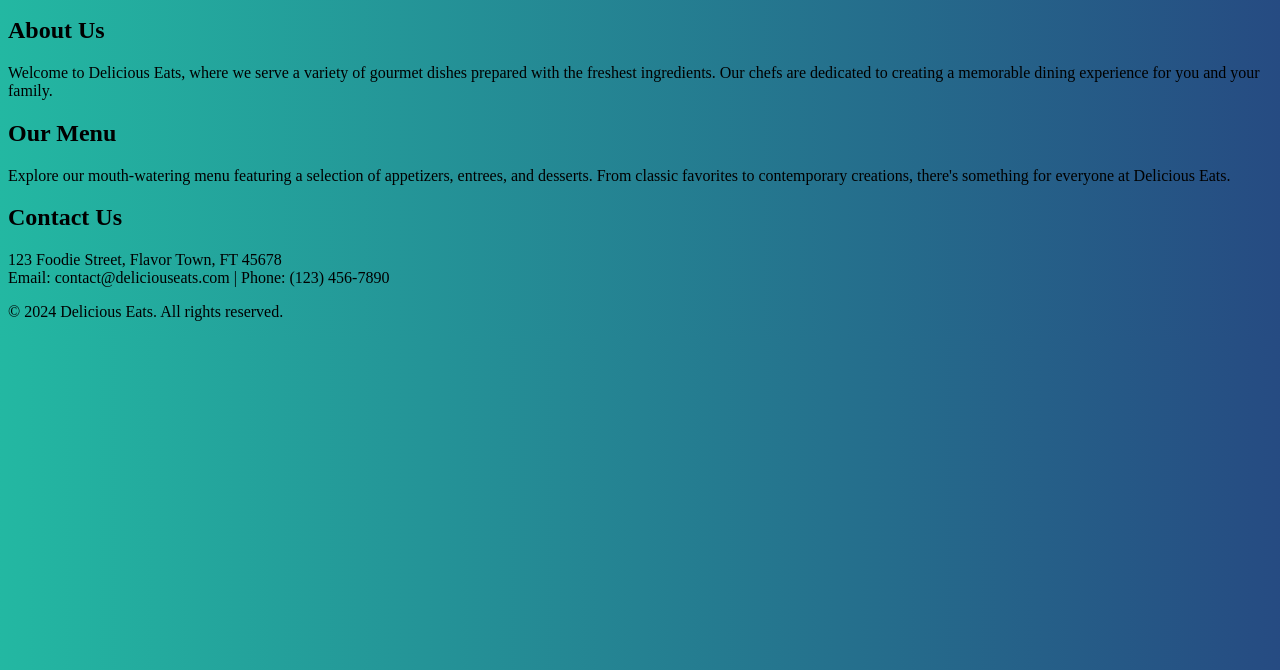
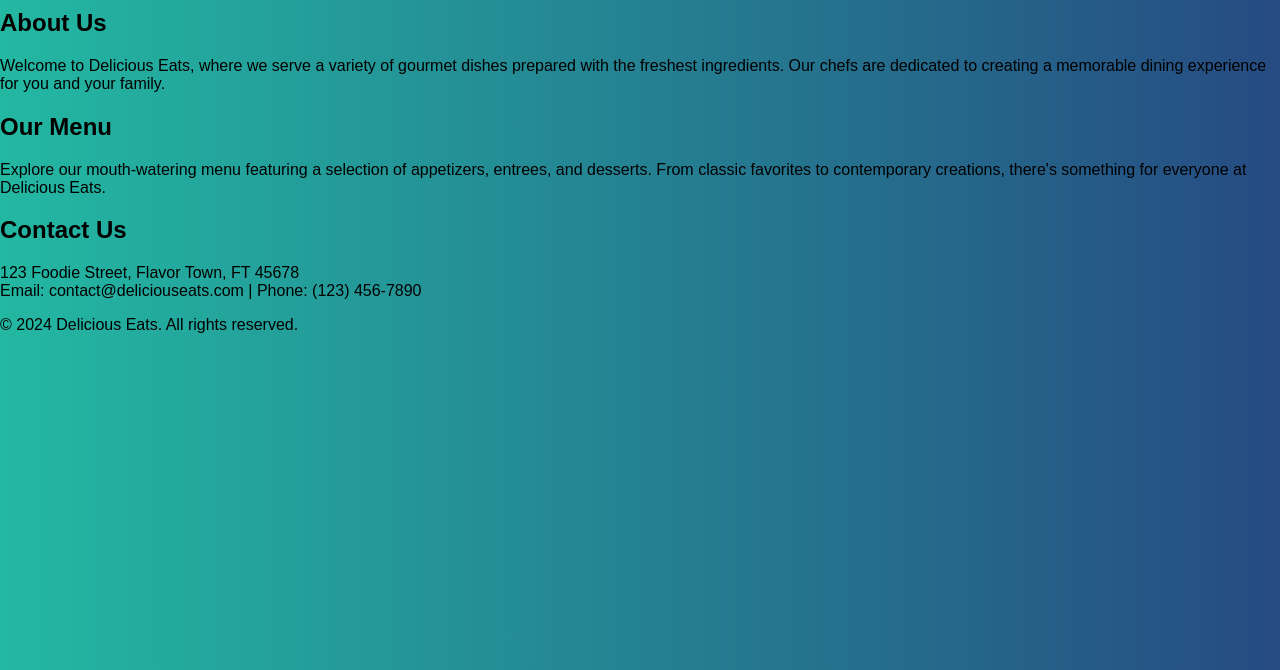
Before and after one commit to erikgrinn/odin-restaurant-page, a website built with webpack: page src/template.html in a window 1280 px wide. Shown: the part 130-800 px from the top of the page. Built offline with nearby package versions, Linux system fonts and the light colour scheme.

Commit message:
fonts and colors

```diff
--- a/src/index.js
+++ b/src/index.js
@@ -10,6 +10,7 @@ document.addEventListener('DOMContentLoaded', () => {
     contentDiv.appendChild(homeDiv)
 
     homeBtn.addEventListener('click', () => {
+        // homeBtn.style.backgroundColor = 'black'
         contentDiv.innerHTML = ''
         contentDiv.appendChild(homeDiv)
     })
--- a/src/styles.css
+++ b/src/styles.css
@@ -2,3 +2,27 @@
 body {
   background-image: linear-gradient(to right, #23b8a2, #264b82);
   }
+
+  @import url('https://fonts.googleapis.com/css2?family=Cinzel:wght@400..900&family=Raleway:ital,wght@0,100..900;1,100..900&display=swap');
+
+body {
+    height: 100vh;
+    width: auto;
+    background-image: linear-gradient(to right, #23b8a2, #264b82);
+    /* background-repeat: round repeat; */
+    margin: 0 auto;
+    font-family: "Raleway", sans-serif;
+    display: flex;
+    flex-direction: column;
+}
+
+:root {
+    --main-color: #CD5C08;
+    --secondary-color: #FFF5E4;
+    --tertiary-color: #C1D8C3;
+    --quaternary-color: #6A9C89;
+    --shadow: rgba(0, 0, 0, 0.25);
+    --mild-shadow: 5px 5px 10px var(--shadow);
+    --bottom-white-shadow: 0 10px 10px rgba(255, 255, 255, 0.75);
+    --strong-shadow: rgba(0, 0, 0, 0.75);
+}
```
